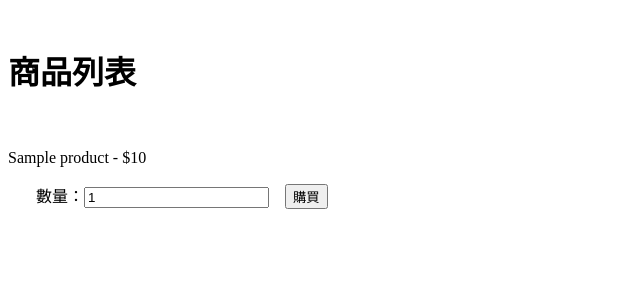
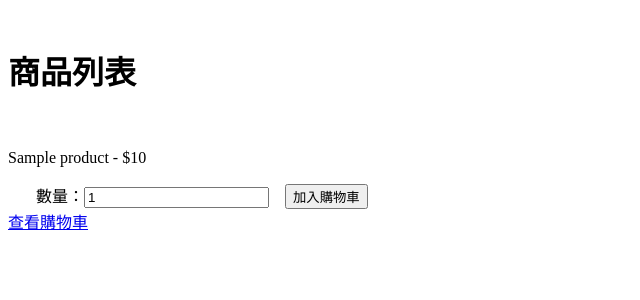
Before and after one commit to Jieis19/eshop, a Python web app: template templates/index.html in a window 1280 px wide. Shown: the top 300 px of the page, without its empty margins (0-640 px from the left). Run offline with Jinja, Linux system fonts and the light colour scheme; the template is opened without the code that fills it: most values are stand-ins (such as "Sample title", 1, 10 or a date in 2020).

Commit message:
Update index.html

```diff
--- a/templates/index.html
+++ b/templates/index.html
@@ -2,16 +2,18 @@
 <html>
 <head>
     <title>購物網站</title>
+    <link rel="stylesheet" type="text/css" href="{{ url_for('static', filename='style.css') }}">
 </head>
 <body>
 <h1>商品列表</h1>
 {% for p in products %}
-<form method="post" action="/checkout">
+<form method="post" action="/add_to_cart">
     <p>{{p.name}} - ${{p.price}}</p>
     <input type="hidden" name="product_id" value="{{p.id}}">
     數量：<input type="number" name="quantity" value="1" min="1">
-    <button type="submit">購買</button>
+    <button type="submit">加入購物車</button>
 </form>
 {% endfor %}
+<a href="/cart">查看購物車</a>
 </body>
 </html>
```
